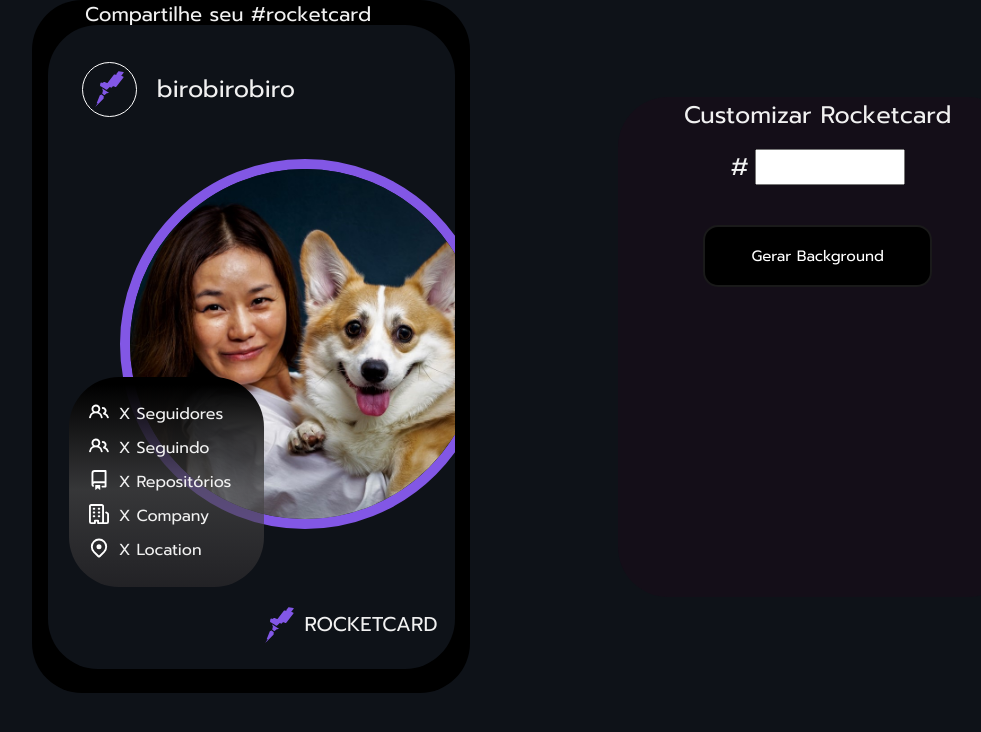
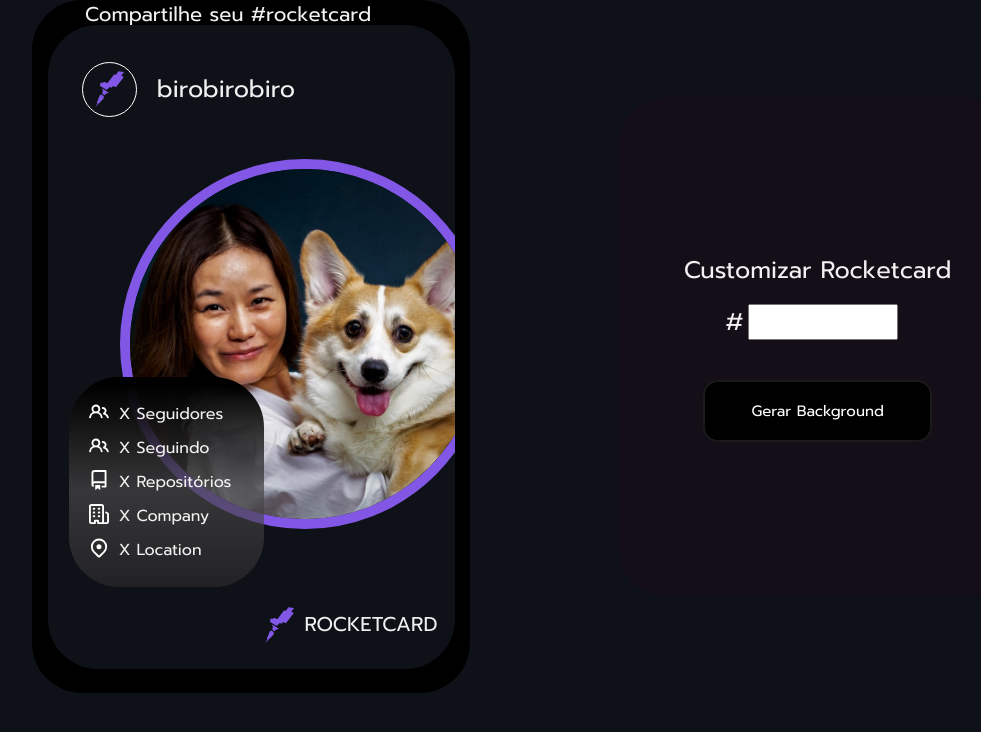
Before and after one commit to Player35Oficial/Desafio-Rocketcard, a plain HTML site: page index.html in a window 1280 px wide. Shown: the whole page, without its empty margins (115-1096 px from the left). Drawn offline with Linux system fonts and the light colour scheme; no server answers.

Commit message:
adjust customize container

```diff
--- a/style.css
+++ b/style.css
@@ -44,6 +44,7 @@ body {
     border-radius: 50px;
     background-color: #140e18;
     align-items: center;
+    justify-content: center;
 }
 .customize-container h4 {
     justify-self: center;
@@ -68,7 +69,11 @@ body {
 }
 #colorText_label {
     height: 60px;
+    width: 185px;
+    display: flex;
     position: relative;
+    flex-wrap: wrap;
+    gap: 5px;
 }
 #colorText_label #hexError {
     color: #ff2f00;
```
